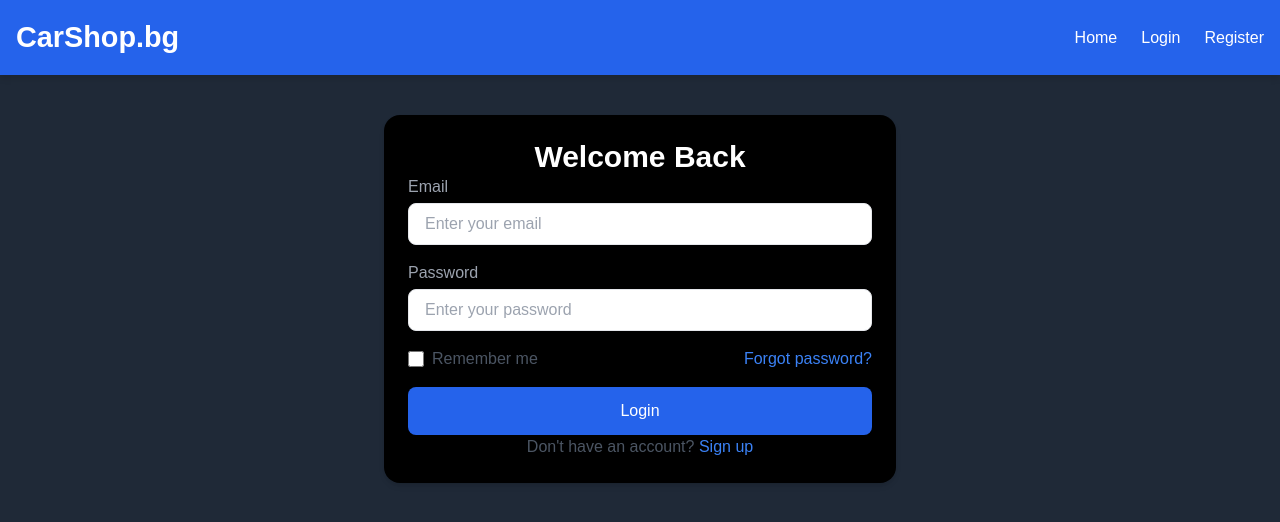
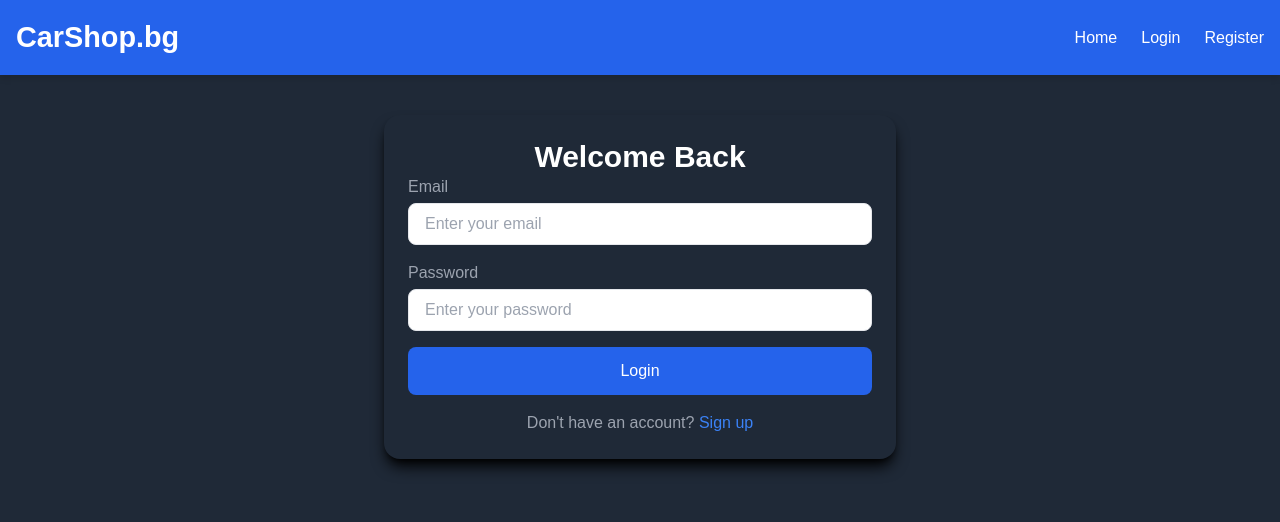
Before and after one commit to MartinSakaliev12/softuni-react-project, a React (Vite) app in the folder client/: page /login in a window 1280 px wide. Shown: the top 522 px of the page. Built offline with nearby package versions, Linux system fonts and the light colour scheme.

Commit message:
css changes

```diff
--- a/client/src/components/loginComponent.jsx
+++ b/client/src/components/loginComponent.jsx
@@ -30,7 +30,7 @@ export default function Login (){
 
   })
     return(<>
-        <div className="w-full max-w-lg p-6 bg-black shadow-md rounded-2xl mx-auto mt-10">
+        <div className="w-full max-w-lg p-6 bg-gray-800 shadow-lg shadow-black rounded-2xl mx-auto mt-10">
       <h2 className="text-3xl font-bold text-center text-white">Welcome Back</h2>
       <form className="space-y-4" action={loginAction} >
     {
@@ -60,15 +60,7 @@ export default function Login (){
         className="w-full px-4 py-2 mt-1 border rounded-lg focus:ring-2 focus:ring-blue-500 focus:outline-none"
       />
     </div>
-    <div className="flex justify-between items-center">
-      <label className="flex items-center space-x-2">
-        <input type="checkbox" className="w-4 h-4" />
-        <span className="text-gray-600">Remember me</span>
-      </label>
-      <a href="#" className="text-blue-500 hover:underline">
-        Forgot password?
-      </a>
-    </div>
+
     <button
       type="submit"
       className="w-full py-3 mt-4 bg-blue-600 text-white rounded-lg hover:bg-blue-700 transition"
@@ -76,9 +68,9 @@ export default function Login (){
       Login
     </button>
   </form>
-  <p className="text-center text-gray-600">
+  <p className="text-center text-gray-400 mt-4">
     Don't have an account?{" "}
-    <Link to="/register" className="text-blue-500 hover:underline">
+    <Link to="/register" className="text-blue-500 hover:underline transition">
       Sign up
     </Link>
   </p>
```
